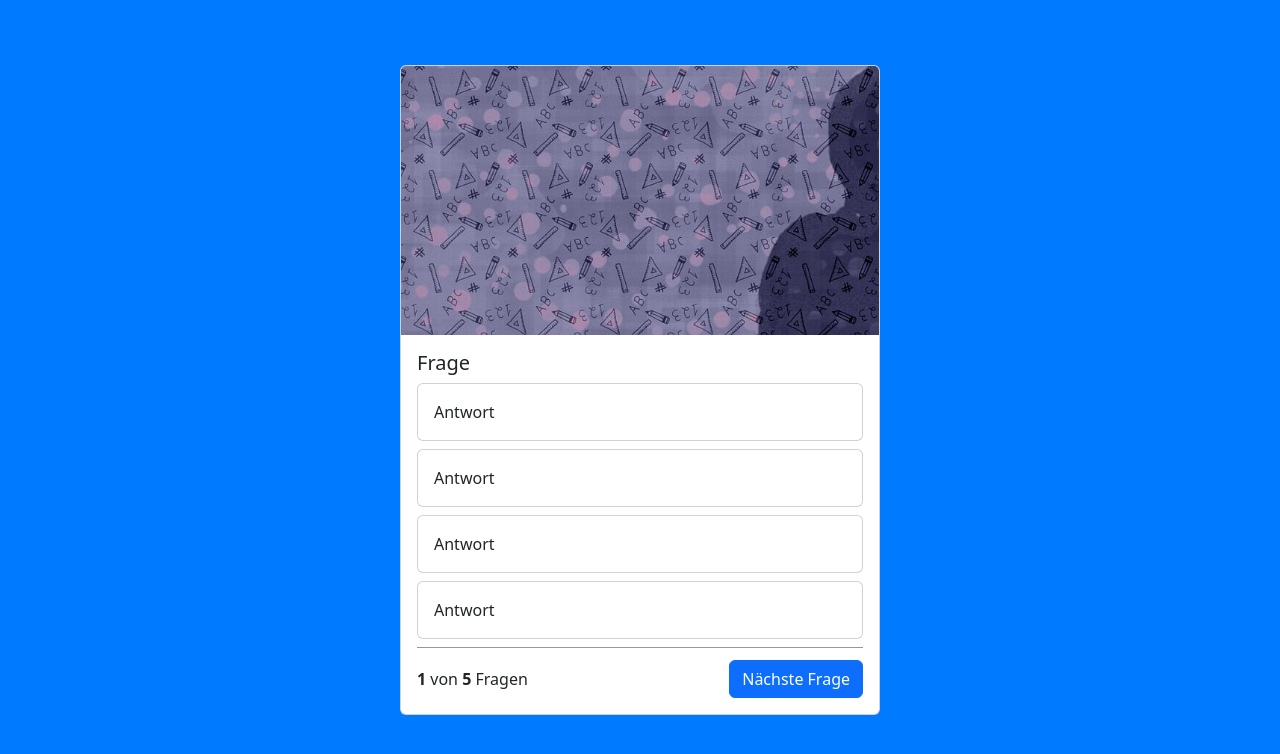
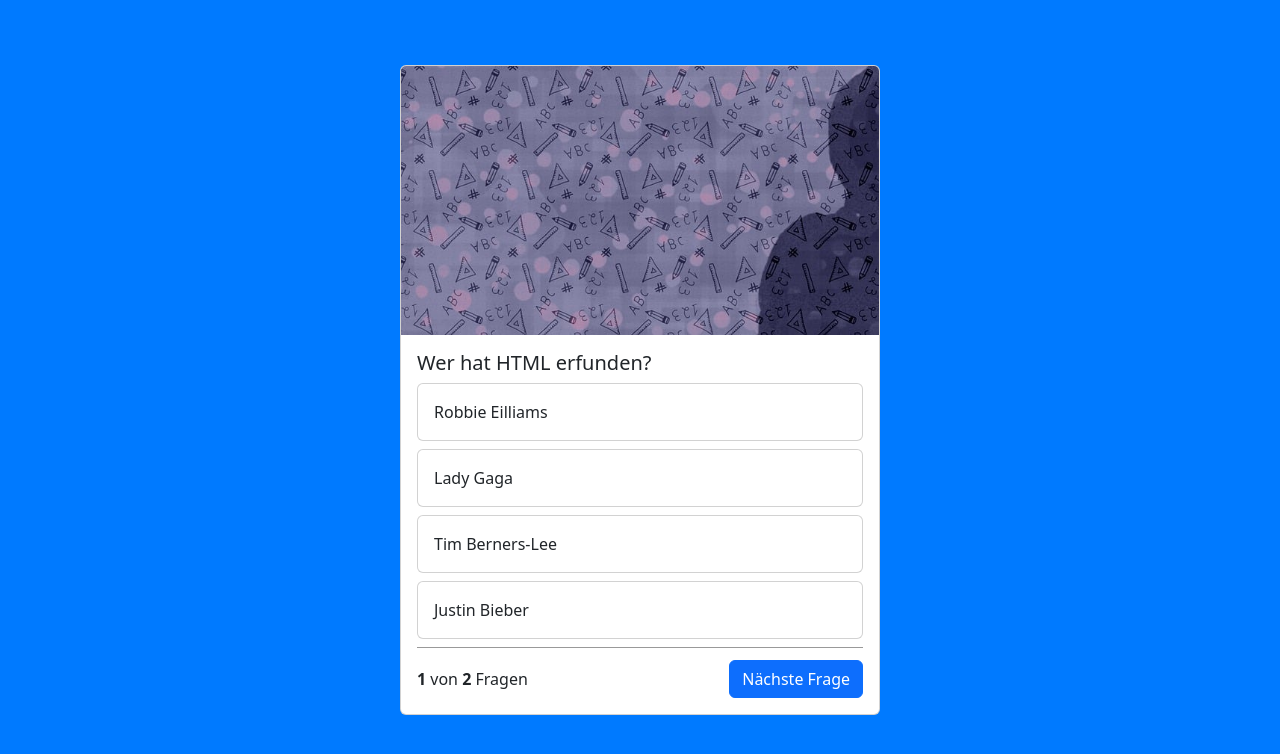
Before and after one commit to albinaJanuzi/quizapp, a website: page index.html in a window 1280 px wide. Shown: the part 60-814 px from the top of the page. Drawn offline with nearby package versions, Linux system fonts and the light colour scheme.

Commit message:
showQuestion function

```diff
--- a/index.html
+++ b/index.html
@@ -28,30 +28,32 @@
         <div class="card quiz-card">
             <img src="./img/pencil.jpg" class="card-img-top">
             <div class="card-body">
-                <h5 class="card-title">Frage</h5>
+                <h5 class="card-title" id="questionText">Frage</h5>
                 <div class="card mb-2">
-                    <div class="card-body">
+                    <div class="card-body" id="answer1">
                         Antwort
                     </div>
                 </div>
                 <div class="card mb-2">
-                    <div class="card-body">
+                    <div class="card-body" id="answer2">
                         Antwort
                     </div>
                 </div>
                 <div class="card mb-2">
-                    <div class="card-body">
+                    <div class="card-body" id="answer3">
                         Antwort
                     </div>
                 </div>
                 <div class="card mb-2">
-                    <div class="card-body">
+                    <div class="card-body" id="answer4">
                         Antwort
                     </div>
                 </div>
 
                 <div class="question-footer">
-                    <span><b>1</b> von <b>5</b> Fragen</span>
+                    <span>
+                        <b>1</b> von <b id="allQuestions">5</b> Fragen
+                    </span>
                     <button type="button" class="btn btn-primary">Nächste Frage</button>
                 </div>
 
--- a/script.js
+++ b/script.js
@@ -1,19 +1,37 @@
 let questions = [
     {
         "question": "Wer hat HTML erfunden?",
-        "answer_1": "Robbie Eilliams",
-        "answer_2": "Lady Gaga",
-        "answer_3": "Tim Berners-Lee",
-        "answer_4": "Justin Bieber",
+        "answer1": "Robbie Eilliams",
+        "answer2": "Lady Gaga",
+        "answer3": "Tim Berners-Lee",
+        "answer4": "Justin Bieber",
         "right_answer": 3
     },
 
     {
         "question": "Wann wurde HTML entwickelt?",
-        "answer_1": "1992",
-        "answer_2": "1995",
-        "answer_3": "1993",
-        "answer_4": "2001",
+        "answer1": "1992",
+        "answer2": "1995",
+        "answer3": "1993",
+        "answer4": "2001",
         "right_answer": 1
     }
 ];
+
+let currentQuestion = 0;
+
+function init(){
+    document.getElementById('allQuestions').innerHTML = questions.length;
+
+    showQuestion();
+}
+
+
+function showQuestion(){
+    let question = questions[currentQuestion];
+    document.getElementById('questionText').innerHTML = question['question'];
+    document.getElementById('answer1').innerHTML = question['answer1'];
+    document.getElementById('answer2').innerHTML = question['answer2'];
+    document.getElementById('answer3').innerHTML = question['answer3'];
+    document.getElementById('answer4').innerHTML = question['answer4'];
+}
```
